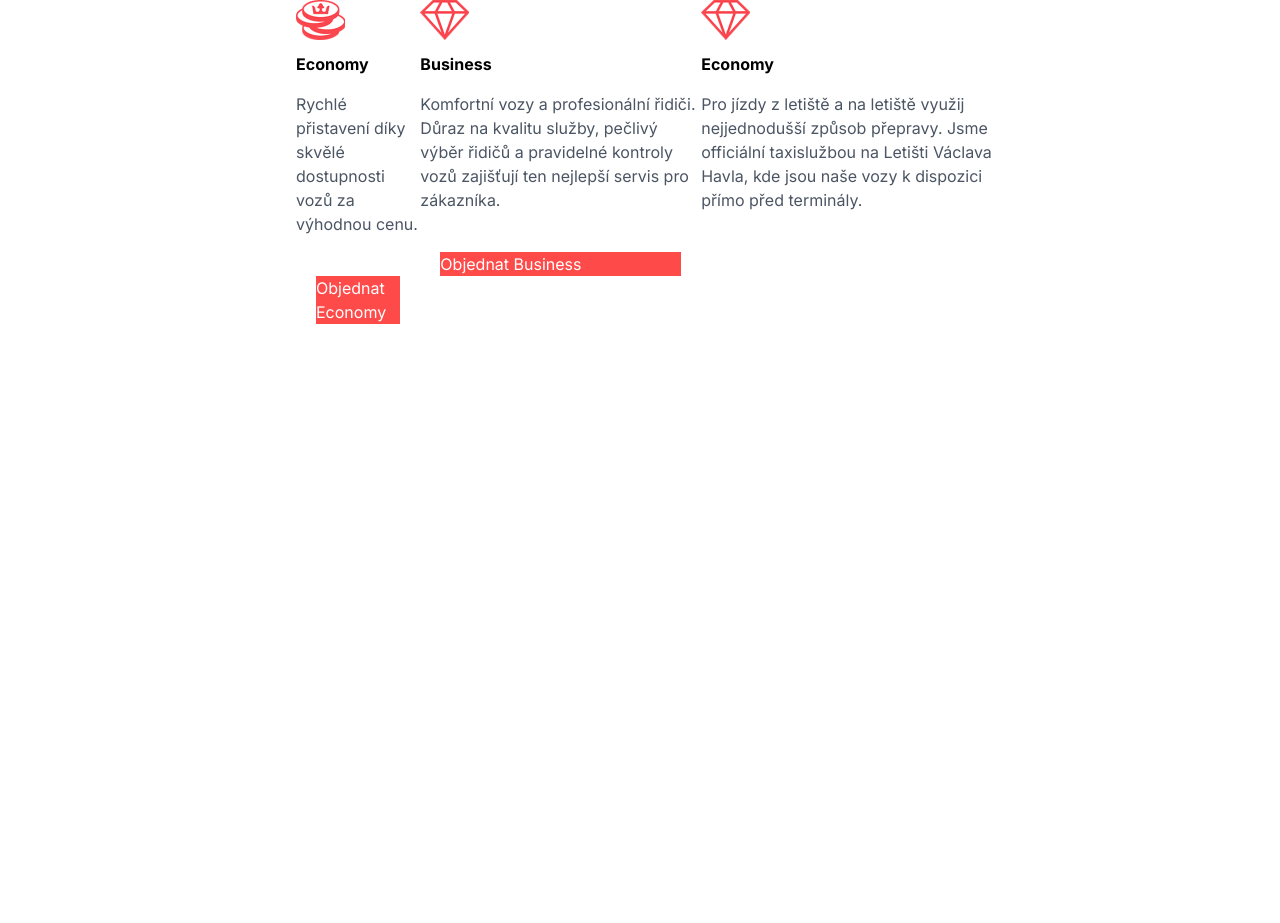
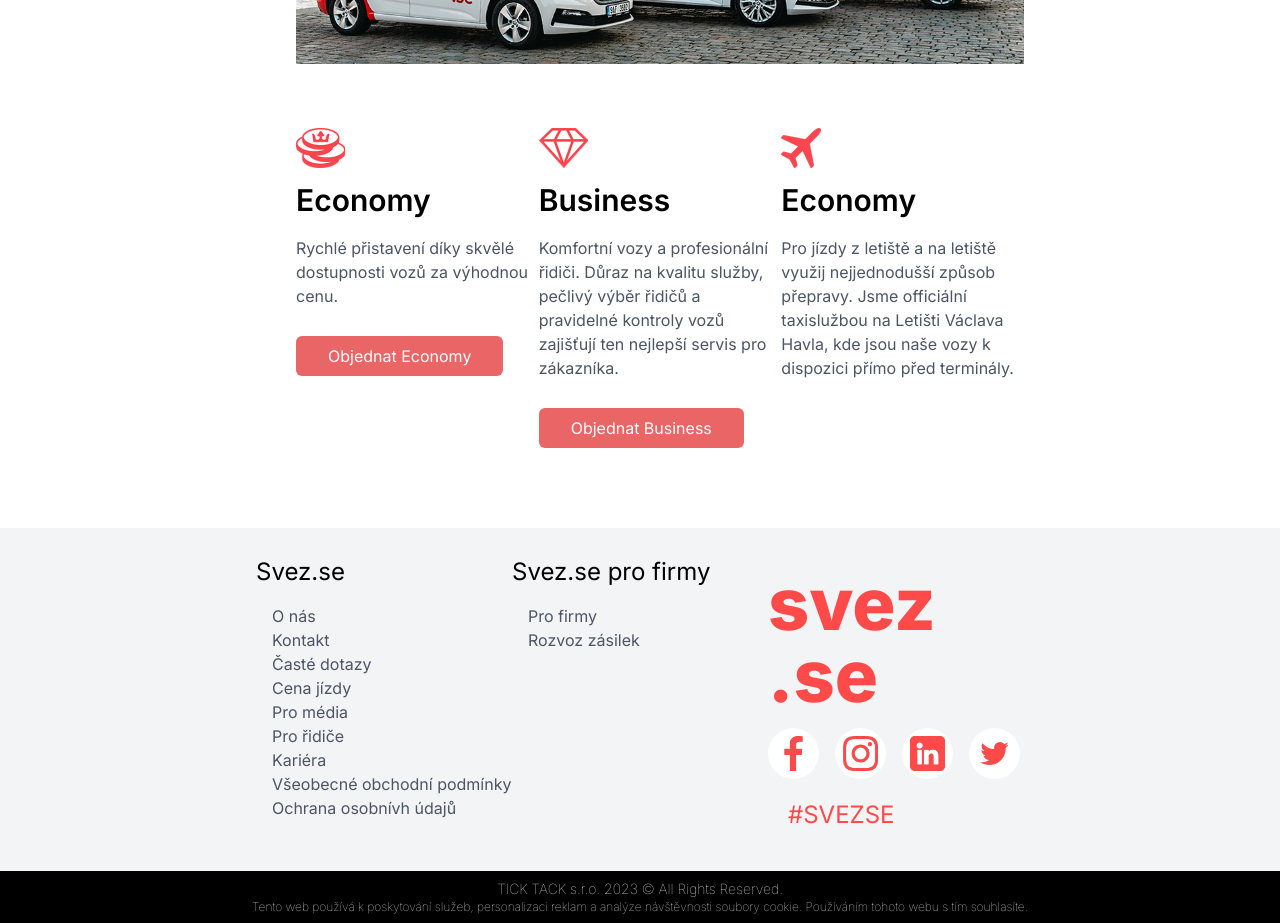
Before and after one commit to B3bekin/this-time, a Next.js app: page / in a window 1280 px wide. Shown: the part 1600-2523 px from the top of the page. Before the commit the page ends 2016 px from the top, so only its background shows below. Built offline with nearby package versions, Linux system fonts and the light colour scheme.

Commit message:
looks ok

```diff
--- a/src/app/footer.jsx
+++ b/src/app/footer.jsx
@@ -10,12 +10,12 @@ function Footer() {
 
     return (
         <div>
-            <div className="grid bg-slate-300 grid-cols-5">
+            <div className="grid bg-gray-100 grid-cols-5 pb-10">
                 <div className="col-span-1" />
 
                 <div className="col-span-1 pt-7">
-                    <h2 className="pb-4">Svez.se</h2>
-                    <ul className="pl-2 text-gray-600 flex flex-row">
+                    <h2 className="pb-4 text-2xl">Svez.se</h2>
+                    <ul className="pl-4  text-gray-600 flex flex-col">
                         <li>O nás</li>
                         <li>Kontakt</li>
                         <li>Časté dotazy</li>
@@ -29,8 +29,8 @@ function Footer() {
                 </div>
 
                 <div className="col-span-1 pt-7">
-                    <h2 className="pb-4">Svez.se pro firmy</h2>
-                    <ul className="pl-2 text-gray-600 flex flex-row">
+                    <h2 className="pb-4 text-2xl">Svez.se pro firmy</h2>
+                    <ul className="pl-4 text-gray-600 flex flex-col">
                         <li>Pro firmy</li>
                         <li>Rozvoz zásilek</li>
                     </ul>
@@ -38,38 +38,38 @@ function Footer() {
 
                 <div className="col-span-1">
                     <div className="pt-10 pb-4">
-                        <div className="font-extrabold text-7xl flex justify-end flex-col text-[#FF4A4A]">
-                            <h1 className="">SVEZ</h1>
-                            <h1 className="max-w-fit">.SE</h1>
+                        <div className="font-extrabold text-7xl flex flex-col justify-end text-[#FF4A4A]">
+                            <div className="">svez</div>
+                            <div className="">.se</div>
                         </div>
                     </div>
 
-                    <div className="flex flex-row gap-4 pb-5">
-                        <div className="bg-white rounded-full ">
-                            <Image src={Fcbk} width={20} height={20} />
+                    <div className="flex flex-row gap-4 pb-5 ">
+                        <div className="bg-white p-2 rounded-full p-15">
+                            <Image src={Fcbk} width={35} height={35} />
                         </div>
 
-                        <div className="bg-white rounded-full">
-                            <Image src={Inst} width={20} height={20} />
+                        <div className="bg-white p-2 rounded-full">
+                            <Image src={Inst} width={35} height={35} />
                         </div>
 
-                        <div className="bg-white rounded-full">
-                            <Image src={Lnkd} width={20} height={20} />
+                        <div className="bg-white p-2 rounded-full">
+                            <Image src={Lnkd} width={35} height={35} />
                         </div>
 
-                        <div className="bg-white rounded-full">
-                            <Image src={Twtr} width={20} height={20} />
+                        <div className="bg-white p-2 rounded-full">
+                            <Image src={Twtr} width={35} height={35} />
                         </div>
                     </div>
 
-                    <div className="text-[#FF4A4A] font-thin text-2xl">#SVEZSE</div>
+                    <div className="text-[#FF4A4A] font-normal pl-5 text-2xl">#SVEZSE</div>
                 </div>
 
                 <div className="col-span-1" />
             </div>
             <div className="bg-black text-white font-thin text-center">
-                <h3 className="text-sm">TICK TACK s.r.o. 2023 © All Rights Reserved.</h3>
-                <h4 className="text-xs"> Tento web používá k poskytování služeb, personalizaci reklam a analýze návštěvnosti soubory cookie. Používáním tohoto webu s tím souhlasíte.</h4>
+                <h3 className="text-sm pt-2">TICK TACK s.r.o. 2023 © All Rights Reserved.</h3>
+                <h4 className="text-xs pb-2"> Tento web používá k poskytování služeb, personalizaci reklam a analýze návštěvnosti soubory cookie. Používáním tohoto webu s tím souhlasíte.</h4>
             </div>
         </div>
     )
--- a/src/app/page.jsx
+++ b/src/app/page.jsx
@@ -51,8 +51,6 @@ function Home() {
               <div className="bg-black border-solid border-2 rounded-md border-yellow-500 text-white py-1 px-3 font-thin max-w-fit">Apple store</div>
             </div>
           </div>
-
-
         </div>
 
         <div className="col-span-3">
@@ -71,31 +69,31 @@ function Home() {
             Jezděte po Praze se Svez.se
           </div>
 
-          <p className="text-gray-600 leading-10">
+          <p className="text-gray-600 leading-10 pb-16">
             Nízké ceny nebo luxusní jízda. Vyber si podle svých představ.<br />
             Klademe důraz především na kvalitu služby a tvou bezpečnost.<br />
             Vždy se máš na koho obrátit. Všechny jízdy jsou pod neustálým dozorem dispečinku, který je připraven Ti pomoci.<br />
             Jízdné můžeš zaplatit hotově nebo kartou. Všechny vozy mají platební terminál.
           </p>
 
-          <Image className="flex mx-auto" src={Cars} alt="auta" />
+          <Image className="flex mx-auto pb-16" src={Cars} alt="auta" />
 
-          <div className="flex justify-between pb-20">
+          <div className="grid grid-cols-3 pb-20">
             <div>
               <Image src={Money} />
-              <h1 className="font-bold pt-3 pb-4">Economy</h1>
+              <h1 className="font-semibold pt-3 pb-4 text-3xl leading-10">Economy</h1>
               <p className="text-gray-600 pb-7">Rychlé přistavení díky skvělé dostupnosti vozů za výhodnou cenu.</p>
-              <div className="text-white bg-[#FF4A4A] mx-5 my-3">Objednat Economy</div>
+              <div className="text-white bg-[#ea6565] px-8 py-2 rounded-md max-w-fit">Objednat Economy</div>
             </div>
             <div>
               <Image src={Dia} />
-              <h1 className="font-bold pt-3 pb-4">Business</h1>
+              <h1 className="font-semibold pt-3 pb-4 text-3xl leading-10">Business</h1>
               <p className="text-gray-600 pb-7">Komfortní vozy a profesionální řidiči. Důraz na kvalitu služby, pečlivý výběr řidičů a pravidelné kontroly vozů zajišťují ten nejlepší servis pro zákazníka.</p>
-              <div className="text-white bg-[#FF4A4A] mx-5 my-3">Objednat Business</div>
+              <div className="text-white bg-[#ea6565] px-8 py-2 rounded-md max-w-fit">Objednat Business</div>
             </div>
             <div>
-              <Image src={Dia} />
-              <h1 className="font-bold pt-3 pb-4">Economy</h1>
+              <Image src={Plane} />
+              <h1 className="font-semibold pt-3 pb-4 text-3xl leading-10">Economy</h1>
               <p className="text-gray-600 pb-7">Pro jízdy z letiště a na letiště využij nejjednodušší způsob přepravy. Jsme officiální taxislužbou na Letišti Václava Havla, kde jsou naše vozy k dispozici přímo před terminály. </p>
             </div>
           </div>
@@ -105,6 +103,7 @@ function Home() {
 
         <div className="col-span-1" />
       </div>
+      <Footer/>
     </div>
   )
 }
```
